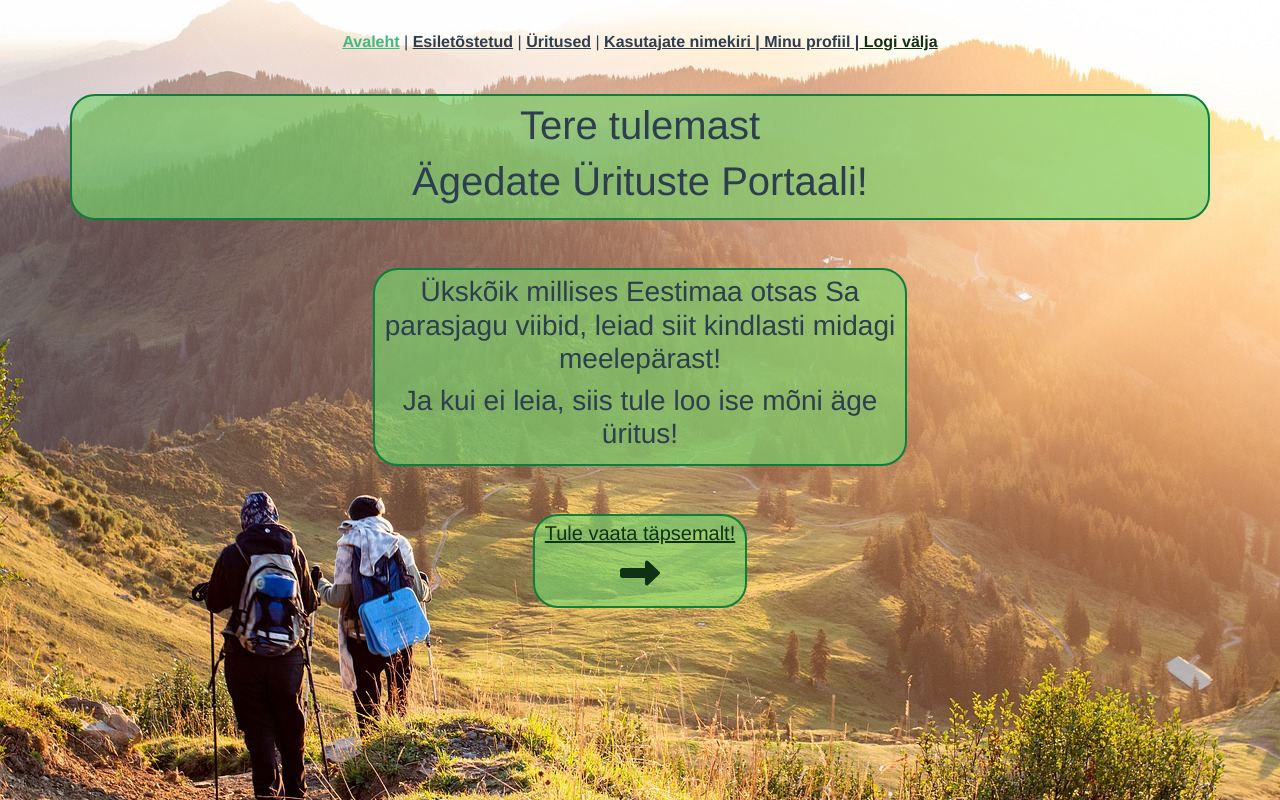
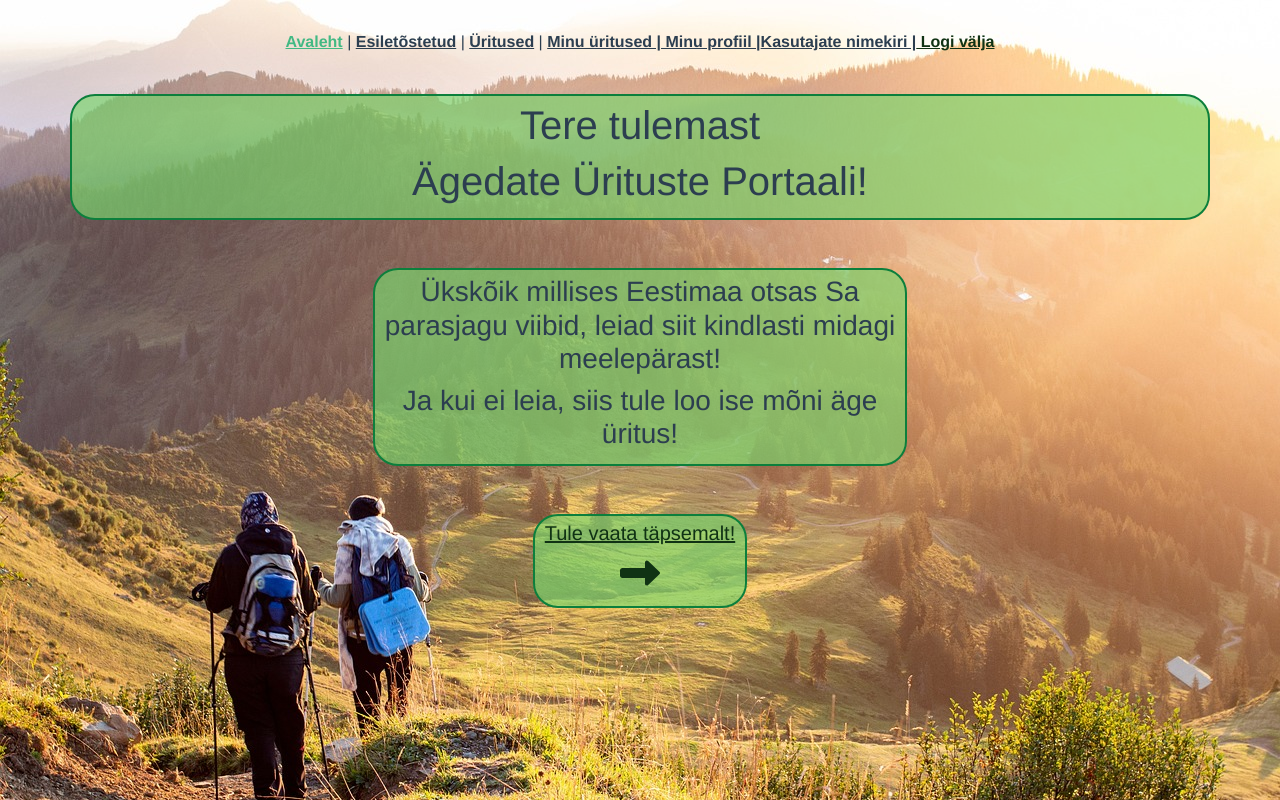
Before and after one commit to katrisaar/events_front, a Vue app: page / in a window 1280 px wide. Built offline with nearby package versions, Linux system fonts and the light colour scheme; sample sign-in values are in the browser's storage.

Commit message:
admin näeb oma ürituste menüüd

```diff
--- a/src/App.vue
+++ b/src/App.vue
@@ -12,9 +12,9 @@
             <router-link to="/login">Logi sisse</router-link>
         </template>
         <template v-else>
+            <router-link to="/dashboard">Minu üritused |</router-link>
+            <router-link to="/profile"> Minu profiil |</router-link>
             <router-link v-if="roleName === 'admin'" to="/admin">Kasutajate nimekiri |</router-link>
-            <router-link v-else to="/dashboard">Minu üritused |</router-link>
-            <router-link to="/profile"> Minu profiil |</router-link>
             <router-link to="" @click="handleLogout" id="customBlack"> Logi välja</router-link>
         </template>
     </nav>
--- a/src/views/EventView.vue
+++ b/src/views/EventView.vue
@@ -73,7 +73,7 @@
                 </div>
                 <div class="row mb-3">
                     <div class="col-sm">
-                        <button @click="$router.go(-1)" class="btn btn-secondary" type="submit">Tagasi
+                        <button @click="$router.go(-2)" class="btn btn-secondary" type="submit">Tagasi
                         </button>
                     </div>
                 </div>
```
